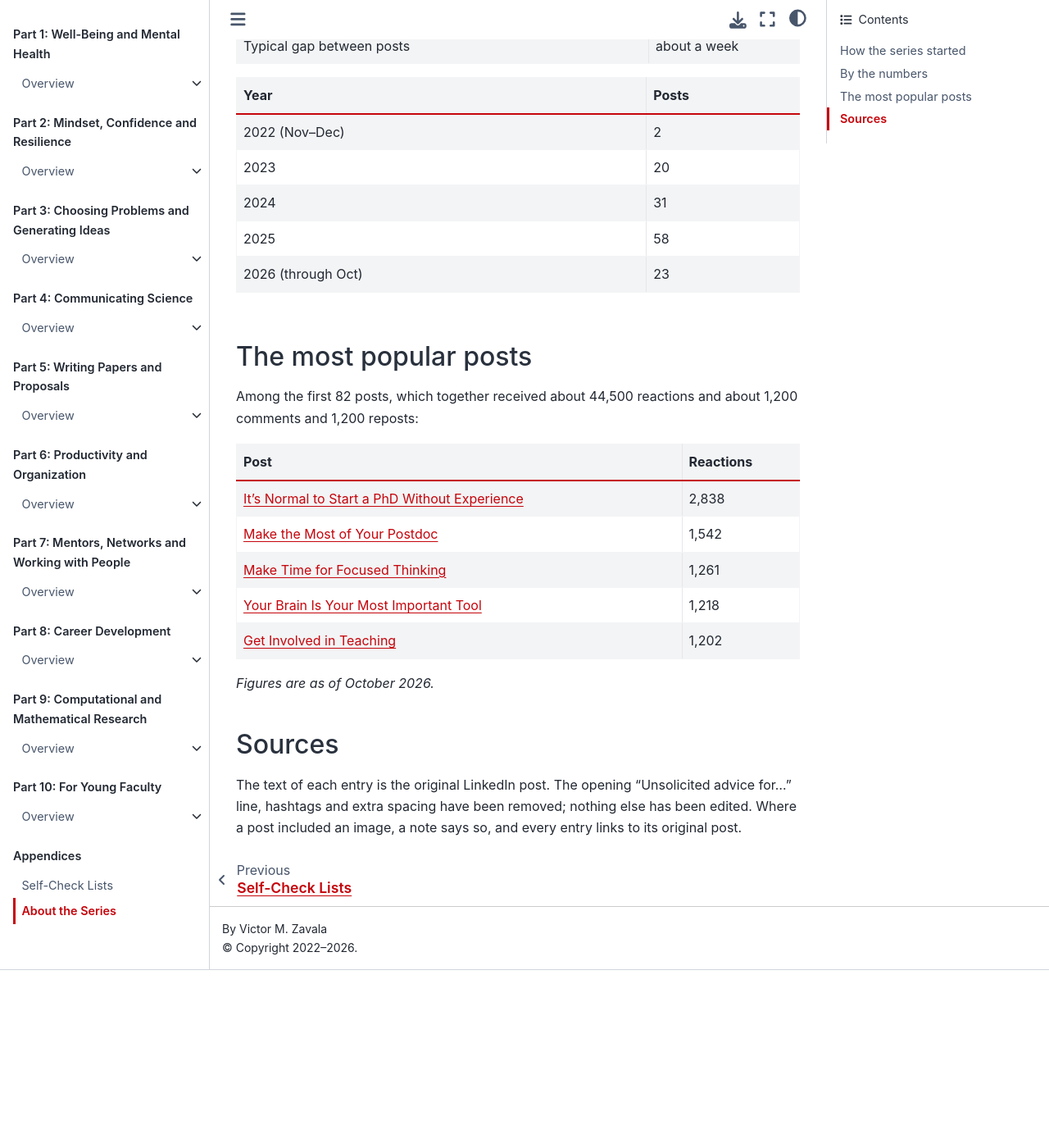
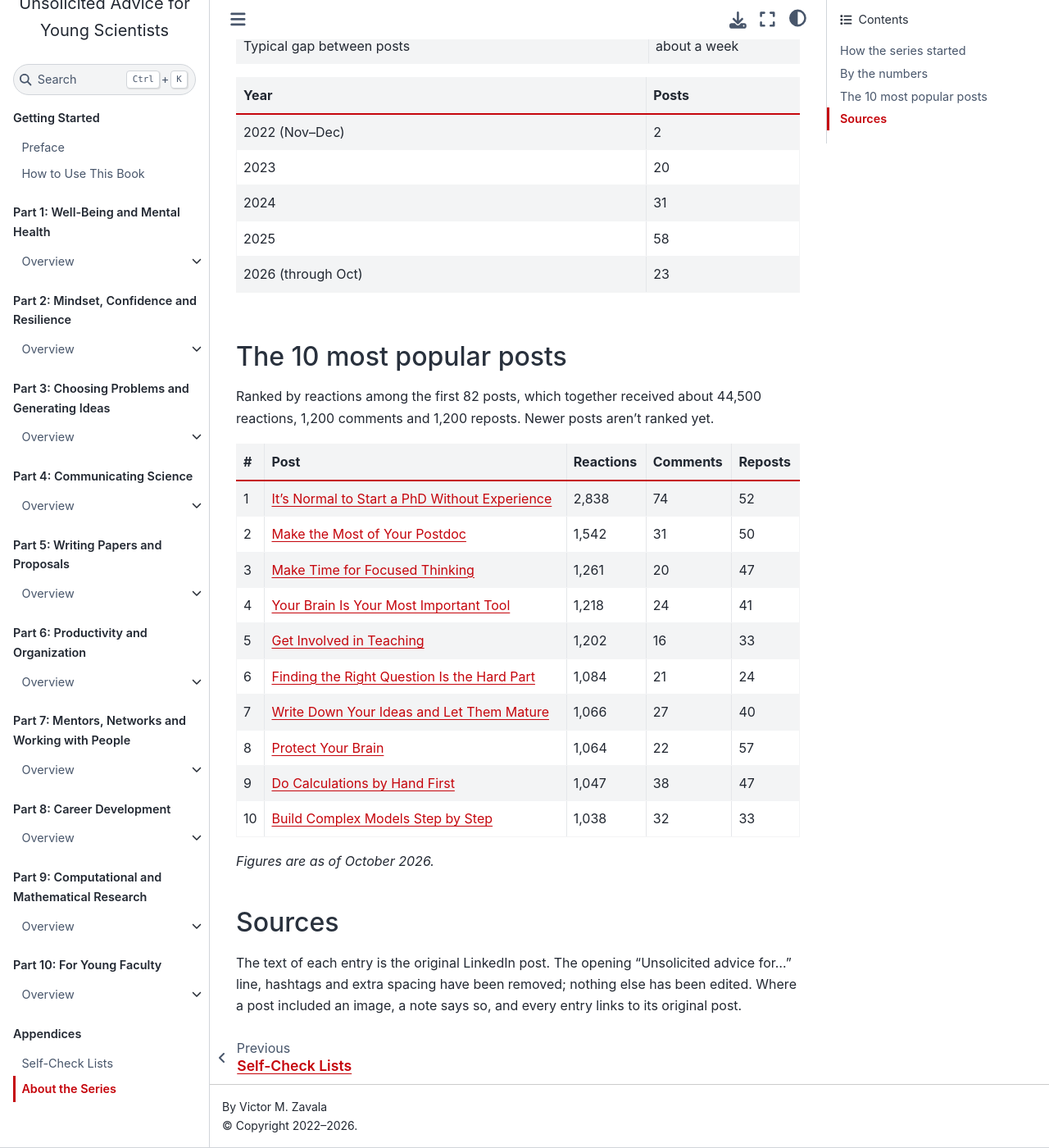
Before and after one commit to vzavala/UnsolicitedAdvice, a Jupyter Book: the page built from about-the-series.md, in a window 1280 px wide and 1400 px high, scrolled down 1255 px. Shown: the whole window at 82% size. Built offline with Jupyter Book 1.0.4 settings and Sphinx 7.4.7 and the Sphinx Book theme 1.1.4, drawn with Linux system fonts in a browser that asks for light colours; before the commit the page ends 2438 px from its top, so only the background shows below that.

Commit message:
List the 10 most popular posts on the About page
Co-Authored-By: Claude Opus 5.5 <noreply@anthropic.com>

```diff
--- a/about-the-series.md
+++ b/about-the-series.md
@@ -34,17 +34,22 @@ In October 2026 the posts were collected into this book and organized by theme i
 | 2025 | 58 |
 | 2026 (through Oct) | 23 |
 
-## The most popular posts
+## The 10 most popular posts
 
-Among the first 82 posts, which together received about 44,500 reactions and about 1,200 comments and 1,200 reposts:
+Ranked by reactions among the first 82 posts, which together received about 44,500 reactions, 1,200 comments and 1,200 reposts. Newer posts aren't ranked yet.
 
-| Post | Reactions |
-|---|---|
-| [It's Normal to Start a PhD Without Experience](02-mindset/01-its-normal-to-start-a-phd-without-experience.md) | 2,838 |
-| [Make the Most of Your Postdoc](08-career/04-make-the-most-of-your-postdoc.md) | 1,542 |
-| [Make Time for Focused Thinking](03-problems-and-ideas/06-make-time-for-focused-thinking.md) | 1,261 |
-| [Your Brain Is Your Most Important Tool](01-well-being/01-your-brain-is-your-most-important-tool.md) | 1,218 |
-| [Get Involved in Teaching](08-career/03-get-involved-in-teaching.md) | 1,202 |
+| # | Post | Reactions | Comments | Reposts |
+|---|---|---|---|---|
+| 1 | [It's Normal to Start a PhD Without Experience](02-mindset/01-its-normal-to-start-a-phd-without-experience.md) | 2,838 | 74 | 52 |
+| 2 | [Make the Most of Your Postdoc](08-career/04-make-the-most-of-your-postdoc.md) | 1,542 | 31 | 50 |
+| 3 | [Make Time for Focused Thinking](03-problems-and-ideas/06-make-time-for-focused-thinking.md) | 1,261 | 20 | 47 |
+| 4 | [Your Brain Is Your Most Important Tool](01-well-being/01-your-brain-is-your-most-important-tool.md) | 1,218 | 24 | 41 |
+| 5 | [Get Involved in Teaching](08-career/03-get-involved-in-teaching.md) | 1,202 | 16 | 33 |
+| 6 | [Finding the Right Question Is the Hard Part](03-problems-and-ideas/01-finding-the-right-question-is-the-hard-part.md) | 1,084 | 21 | 24 |
+| 7 | [Write Down Your Ideas and Let Them Mature](03-problems-and-ideas/10-write-down-your-ideas-and-let-them-mature.md) | 1,066 | 27 | 40 |
+| 8 | [Protect Your Brain](01-well-being/02-protect-your-brain.md) | 1,064 | 22 | 57 |
+| 9 | [Do Calculations by Hand First](09-computational/02-do-calculations-by-hand-first.md) | 1,047 | 38 | 47 |
+| 10 | [Build Complex Models Step by Step](09-computational/03-build-complex-models-step-by-step.md) | 1,038 | 32 | 33 |
 
 *Figures are as of October 2026.*
 
```
